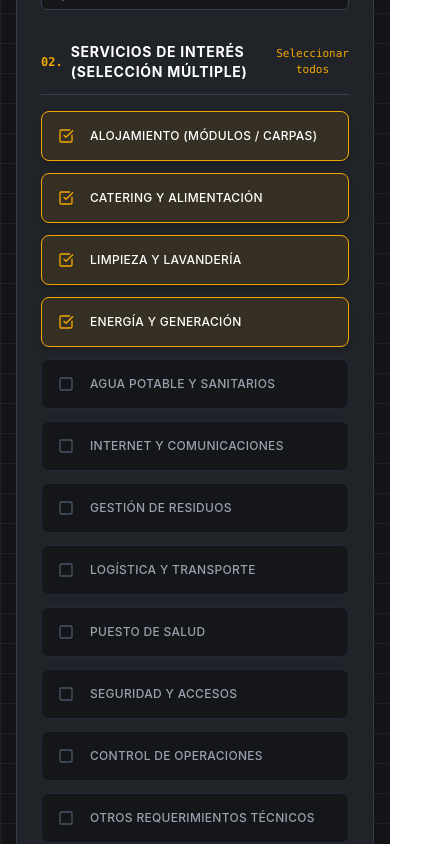
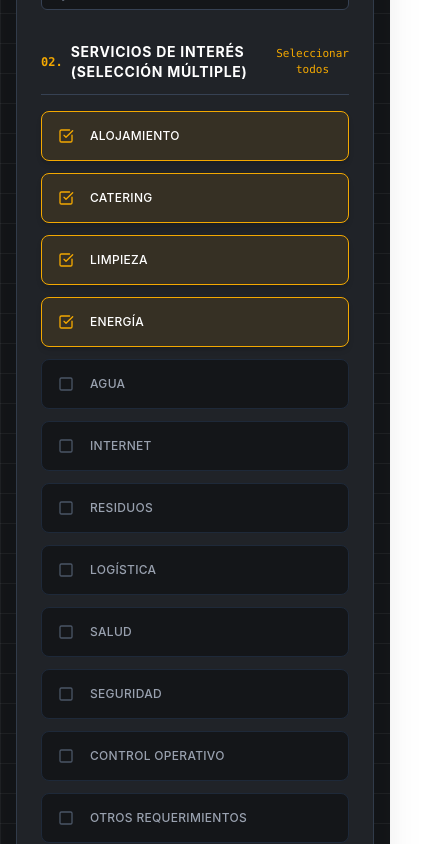
Before and after one commit to spawnmu93-source/B4200, a React (Vite) app in the folder client/: page / in a window 390 px wide. Shown: the part 6280-7124 px from the top of the page, 426 px wide, since content can reach past the window. Built offline with nearby package versions, Linux system fonts and the light colour scheme; no server answers.

Commit message:
Update Configurator services list and Contact footer branding & details

```diff
--- a/client/src/components/ContactFooter.jsx
+++ b/client/src/components/ContactFooter.jsx
@@ -1,6 +1,6 @@
 import React from 'react';
 import { useTranslation } from 'react-i18next';
-import { MapPin, Phone, Mail, MessageCircle, ShieldCheck } from 'lucide-react';
+import { MapPin, Phone, Mail, MessageCircle } from 'lucide-react';
 import logoVerticalWhite from '../assets/logo-vertical-compact-white.svg';
 
 export default function ContactFooter({ onOpenAdmin }) {
@@ -13,23 +13,23 @@ export default function ContactFooter({ onOpenAdmin }) {
       <footer id="contacto" className="bg-[#141619] text-white pt-20 pb-12 border-t border-gray-800 relative">
         <div className="max-w-7xl mx-auto px-4 sm:px-6 lg:px-8">
 
-          <div className="grid grid-cols-1 lg:grid-cols-12 gap-8 lg:gap-10 pb-16 border-b border-gray-800 items-start">
+          <div className="grid grid-cols-1 lg:grid-cols-12 gap-8 lg:gap-10 pb-16 border-b border-gray-800 items-center">
 
-            {/* Column 1 (Left): Prominent Logo + Descriptive Text to the Right */}
-            <div className="lg:col-span-6 flex flex-col sm:flex-row items-center sm:items-start gap-6 sm:gap-8 bg-[#191B1F]/60 p-6 rounded-2xl border border-gray-800 shadow-xl">
+            {/* Column 1 (Left): Prominent Vertical Logo Showcase */}
+            <div className="lg:col-span-6 flex flex-col sm:flex-row items-center gap-6 sm:gap-8 bg-[#191B1F]/80 p-6 sm:p-7 rounded-2xl border border-gray-800 shadow-2xl">
 
-              {/* Large, High-Contrast Vertical Logo Card */}
-              <div className="bg-[#202328] p-4 sm:p-5 rounded-xl border border-gray-700/80 shrink-0 shadow-2xl flex items-center justify-center">
+              {/* Highlighted Vertical Logo */}
+              <div className="bg-[#202328] p-5 sm:p-6 rounded-2xl border border-gray-700/90 shrink-0 shadow-2xl flex items-center justify-center group hover:border-[#F3A801]/40 transition-colors">
                 <img
                   src={logoVerticalWhite}
-                  alt="BASE 4.200 Logo"
-                  className="h-44 sm:h-52 w-auto object-contain"
+                  alt="BASE 4.200 Logo Oficial"
+                  className="h-48 sm:h-56 md:h-60 w-auto object-contain drop-shadow-[0_12px_24px_rgba(0,0,0,0.8)] transition-transform group-hover:scale-105"
                 />
               </div>
 
-              {/* Descriptive Content to the RIGHT of the logo */}
+              {/* Descriptive Content */}
               <div className="space-y-4 text-center sm:text-left flex-1 py-1">
-                <div className="inline-flex items-center gap-2 px-2.5 py-1 bg-[#202328] border border-gray-700 rounded text-[11px] font-mono text-[#F3A801] uppercase tracking-wider">
+                <div className="inline-flex items-center gap-2 px-3 py-1 bg-[#202328] border border-gray-700 rounded text-xs font-mono text-[#F3A801] uppercase tracking-wider">
                   <span className="w-2 h-2 rounded-full bg-[#F3A801] animate-pulse" />
                   <span>UNIDAD ESPECIALIZADA OBEMA</span>
                 </div>
@@ -79,16 +79,13 @@ export default function ContactFooter({ onOpenAdmin }) {
                   </div>
                 </div>
 
-                {/* Email */}
+                {/* Email - Only mariana.rojo@base4200.com.ar */}
                 <div className="flex items-start gap-3 text-gray-300">
                   <Mail className="w-4 h-4 text-[#F3A801] shrink-0 mt-0.5" />
                   <div>
                     <p className="font-bold text-white uppercase text-xs">{t('contact.email_label')}</p>
-                    <a href="mailto:contacto@obema.com.ar" className="text-gray-400 hover:text-[#F3A801] transition-colors block mt-0.5 text-xs">
-                      contacto@obema.com.ar
-                    </a>
-                    <a href="mailto:mariana.rojo@obema.com.ar" className="text-gray-400 hover:text-[#F3A801] transition-colors block text-xs">
-                      mariana.rojo@obema.com.ar
+                    <a href="mailto:mariana.rojo@base4200.com.ar" className="text-gray-400 hover:text-[#F3A801] transition-colors block mt-0.5 text-xs font-mono">
+                      mariana.rojo@base4200.com.ar
                     </a>
                   </div>
                 </div>
@@ -109,16 +106,11 @@ export default function ContactFooter({ onOpenAdmin }) {
                 href={whatsappUrl}
                 target="_blank"
                 rel="noopener noreferrer"
-                className="w-full inline-flex items-center justify-center gap-2.5 bg-[#25D366] hover:bg-[#1EBE5D] text-white font-bold text-xs uppercase px-5 py-3.5 rounded-lg shadow-lg hover:shadow-xl transition-all transform hover:-translate-y-0.5 tracking-wider"
+                className="w-full inline-flex items-center justify-center gap-2.5 bg-[#25D366] hover:bg-[#1EBE5D] text-white font-bold text-xs uppercase px-5 py-3.5 rounded-xl shadow-lg hover:shadow-xl transition-all transform hover:-translate-y-0.5 tracking-wider font-mono"
               >
                 <MessageCircle className="w-4 h-4" />
                 <span>{t('contact.whatsapp_btn')}</span>
               </a>
-
-              <div className="p-3.5 bg-[#202328] rounded-lg border border-gray-700/60 text-[11px] text-gray-400 flex items-start gap-2.5">
-                <ShieldCheck className="w-4 h-4 text-[#F3A801] shrink-0 mt-0.5" />
-                <span>Normas certificadas de seguridad e ingeniería aplicadas en cada campamento.</span>
-              </div>
             </div>
 
           </div>
@@ -129,15 +121,18 @@ export default function ContactFooter({ onOpenAdmin }) {
               © {new Date().getFullYear()} {t('contact.rights')}
             </p>
 
-            <div className="flex items-center gap-6">
-              <a href="#presentacion" className="hover:text-gray-300 transition-colors">
-                {t('contact.link_purpose')}
+            <div className="flex items-center gap-6 font-medium">
+              <a href="#quienes-somos" className="hover:text-gray-300 transition-colors">
+                {t('nav.about')}
               </a>
               <a href="#soluciones" className="hover:text-gray-300 transition-colors">
-                {t('contact.link_solutions')}
+                {t('nav.solutions')}
+              </a>
+              <a href="#respaldo" className="hover:text-gray-300 transition-colors">
+                {t('nav.backing')}
               </a>
               <a href="#configurador" className="hover:text-gray-300 transition-colors">
-                {t('contact.link_config')}
+                {t('nav.configure_cta')}
               </a>
               <button
                 onClick={onOpenAdmin}
--- a/client/src/i18n/locales/en.json
+++ b/client/src/i18n/locales/en.json
@@ -87,18 +87,18 @@
     "duration_ph": "e.g. 8 months / Continuous campaign",
     "services_label": "Services of Interest (Multiple selection) *",
     "services_options": {
-      "accommodation": "Accommodation (Modular / Tents)",
-      "catering": "Catering & Meal Service",
-      "cleaning": "Cleaning & Laundry",
-      "energy": "Energy & Power Generation",
-      "water": "Drinking Water & Sanitation",
-      "internet": "Internet & Communications",
-      "waste": "Waste Management",
-      "logistics": "Logistics & Transport",
-      "health": "Medical & Health Post",
-      "security": "Security & Access Control",
+      "accommodation": "Accommodation",
+      "catering": "Catering",
+      "cleaning": "Cleaning",
+      "energy": "Energy",
+      "water": "Water",
+      "internet": "Internet",
+      "waste": "Waste",
+      "logistics": "Logistics",
+      "health": "Health",
+      "security": "Security",
       "ops_control": "Operations Control",
-      "other": "Other technical requirements"
+      "other": "Other Requirements"
     },
     "phone": "Phone / WhatsApp Contact *",
     "phone_ph": "+54 9 380 ...",
@@ -176,8 +176,8 @@
     "description": "Direct communication for camp sizing and high-altitude operations.",
     "hq_title": "OBEMA S.A. Headquarters",
     "hq_address": "Av. 2 de Abril and Route 5, La Rioja, Argentina",
-    "phone_label": "Phone Central",
-    "email_label": "Commercial Inquiries",
+    "phone_label": "Phone",
+    "email_label": "Inquiries",
     "whatsapp_label": "Operational WhatsApp",
     "whatsapp_btn": "CONTACT VIA WHATSAPP",
     "ops_title": "OPERATIONAL RESPONSE",
--- a/client/src/i18n/locales/es.json
+++ b/client/src/i18n/locales/es.json
@@ -87,18 +87,18 @@
     "duration_ph": "Ej. 8 meses / Campaña continua",
     "services_label": "Servicios de interés (Selección múltiple) *",
     "services_options": {
-      "accommodation": "Alojamiento (Módulos / Carpas)",
-      "catering": "Catering y Alimentación",
-      "cleaning": "Limpieza y Lavandería",
-      "energy": "Energía y Generación",
-      "water": "Agua Potable y Sanitarios",
-      "internet": "Internet y Comunicaciones",
-      "waste": "Gestión de Residuos",
-      "logistics": "Logística y Transporte",
-      "health": "Puesto de Salud",
-      "security": "Seguridad y Accesos",
-      "ops_control": "Control de Operaciones",
-      "other": "Otros requerimientos técnicos"
+      "accommodation": "Alojamiento",
+      "catering": "Catering",
+      "cleaning": "Limpieza",
+      "energy": "Energía",
+      "water": "Agua",
+      "internet": "Internet",
+      "waste": "Residuos",
+      "logistics": "Logística",
+      "health": "Salud",
+      "security": "Seguridad",
+      "ops_control": "Control Operativo",
+      "other": "Otros Requerimientos"
     },
     "phone": "Teléfono / WhatsApp de contacto *",
     "phone_ph": "+54 9 380 ...",
@@ -176,8 +176,8 @@
     "description": "Atención directa para dimensionamiento de campamentos y operaciones en altura.",
     "hq_title": "Oficina Central OBEMA S.A.",
     "hq_address": "Av. 2 de Abril y Ruta Provincial 5, La Rioja, Argentina",
-    "phone_label": "Central Telefónica",
-    "email_label": "Consultas Comerciales",
+    "phone_label": "Teléfono",
+    "email_label": "Consultas",
     "whatsapp_label": "WhatsApp Operativo",
     "whatsapp_btn": "CONSULTAR POR WHATSAPP",
     "ops_title": "ATENCIÓN OPERATIVA",
```
